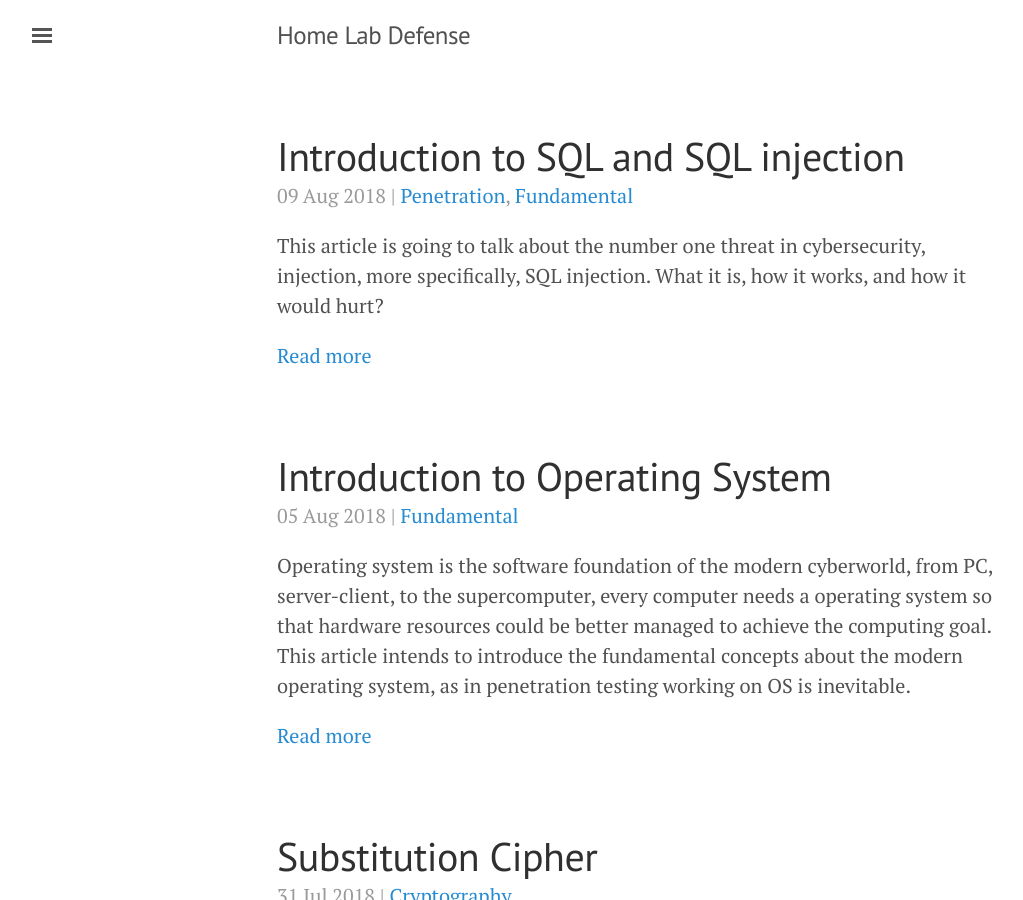
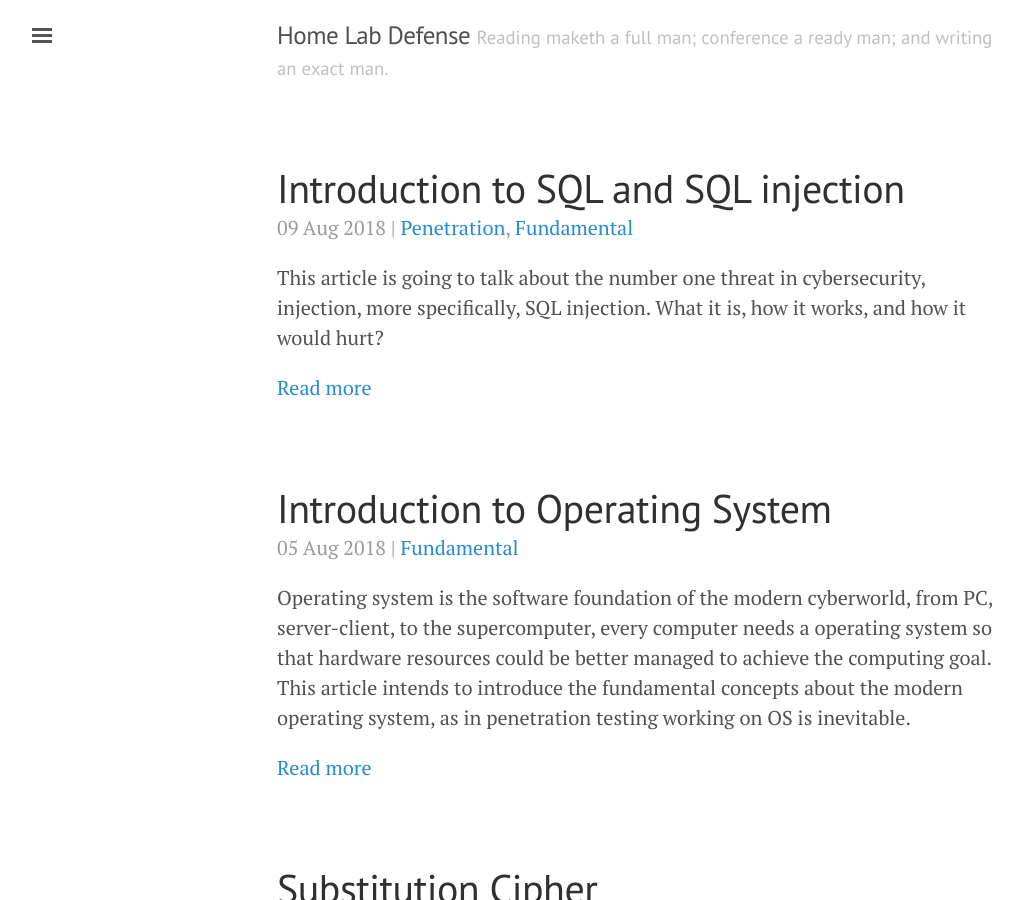
Before and after one commit to happyren/happyren.github.io, a Jekyll site: the page built from index.html, in a window 1280 px wide and 900 px high. Shown: the whole window, without its empty margins (3-1026 px from the left). Built offline with Jekyll 4.4.1, drawn with Linux system fonts in a browser that asks for light colours; nearby versions of some CDN libraries; the list of posts is cut into pages by our own code.

Commit message:
updated tag line.

```diff
--- a/_config.yml
+++ b/_config.yml
@@ -5,7 +5,7 @@ permalink:           pretty
 
 # Setup
 title:               Home Lab Defense
-#tagline:             Learning never exhausts the mind.
+tagline:             Reading maketh a full man; conference a ready man; and writing an exact man.
 description:         'To learn thoroughly, one must be able to teach. This is a blog to share the knowledge about the modern security, mostly on penetration testing and cryptography, but not limited by them.'
 url:                 https://happyren.github.io
 baseurl:             ''
```
